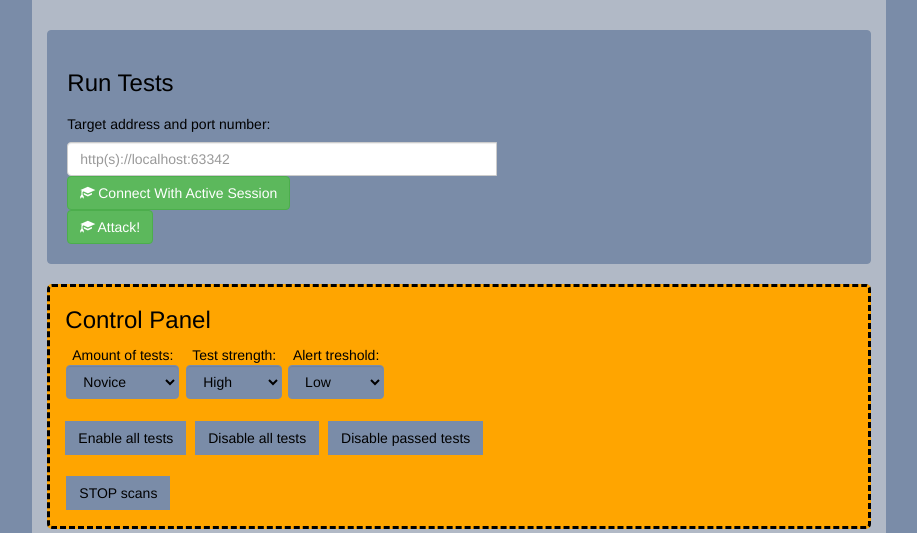
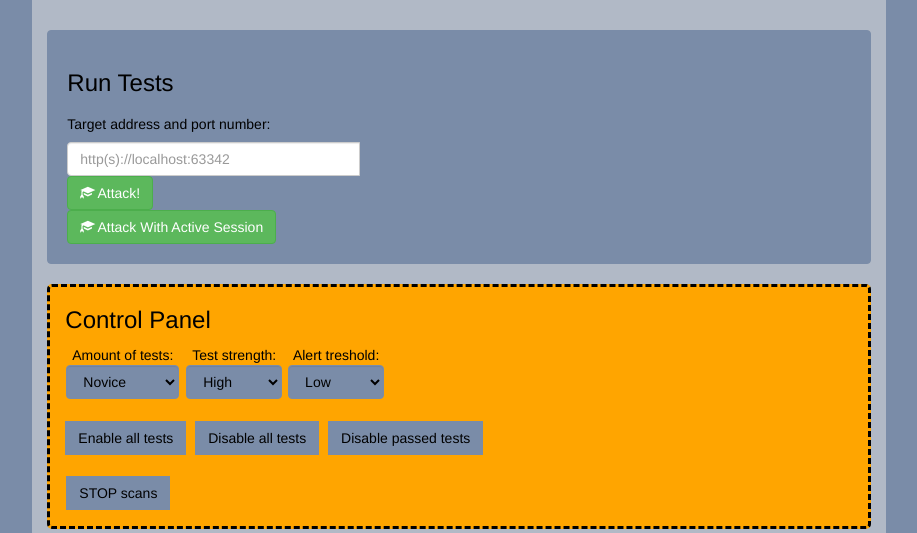
Before and after one commit to Vermshi/Security-Research-Project, a Flask app: page /atc in a window 1280 px wide. Shown: the part 67-600 px from the top of the page, without its empty margins (181-1098 px from the left). Run offline with Flask 2, Linux system fonts and the light colour scheme; some libraries are stand-ins or nearby versions.

Commit message:
what is this?

```diff
--- a/src/flaskGUI.py
+++ b/src/flaskGUI.py
@@ -197,6 +197,8 @@ def runTest(scheme, address, port):
             if testsuite.engine_name == "ZAP":
                 if (address + ":" + str(port)) not in testsuite.zap.httpsessions.sites:
                     testsuite.connect(scheme, address, port)
+                else:
+                    testsuite.set_target_address(scheme + "://" + address + ":" + str(port))
             else:
                 testsuite.connect(scheme, address, port)
         except Exception as e:
--- a/src/templates/index.html
+++ b/src/templates/index.html
@@ -45,12 +45,12 @@
             <form method="post" action="/atc">
               <div class="input-group">
                 <input type="text" class="form-control" placeholder="http(s)://localhost:63342" name="attackAddress"/>
-                <button type="sumbit" class="btn btn-success" name="submit" value="connect" onclick="displayLoader2()">
-                  <span class="glyphicon glyphicon-education "></span> Connect With Active Session
+                <button type="sumbit" class="btn btn-success" name="submit" value="attack" onclick="displayLoader()">
+                  <span class="glyphicon glyphicon-education "></span> Attack!
                 </button>
                 <br>
-                <button type="sumbit" class="btn btn-success" name="submit" value="attack" onclick="displayLoader()">
-                  <span class="glyphicon glyphicon-education "></span> Attack!
+                <button type="sumbit" class="btn btn-success" name="submit" value="connect" onclick="displayLoader2()">
+                  <span class="glyphicon glyphicon-education "></span> Attack With Active Session
                 </button>
               </div>
             </form>
--- a/src/zaptestsuite.py
+++ b/src/zaptestsuite.py
@@ -100,6 +100,9 @@ class ZapTestSuite(TestSuite):
         #self.import_policy("testpolicy.xml", "test_policy4")
 
         return True
+
+    def set_target_address(self, target_address):
+        self.target_address = target_address
 
     def connect(self, scheme, address, port):
         """
```
